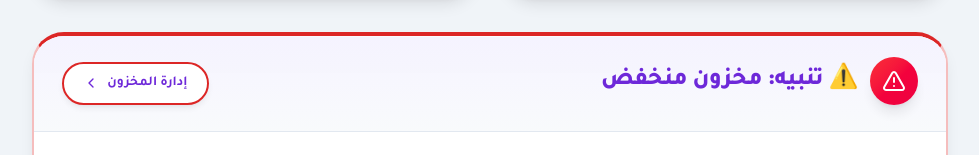
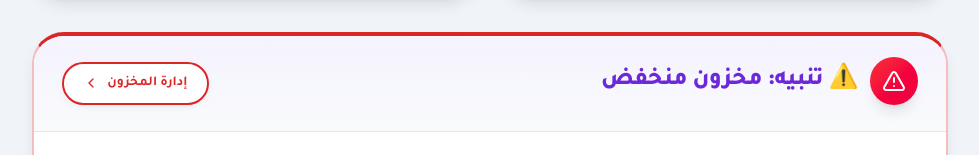
Before and after one commit to fantazia1110-design/BRAVO-new-sestym-, a Next.js app: page / in a window 1280 px wide. Shown: the part 2513-2668 px from the top of the page, without its empty margins (0-979 px from the left). Built offline with nearby package versions, Linux system fonts and the light colour scheme.

Commit message:
fix: inventory button uses div not Link - a tag global CSS was overriding red color to purple
Co-authored-by: arena-agent <297053741+arena-agent@users.noreply.github.com>

```diff
--- a/src/app/page.tsx
+++ b/src/app/page.tsx
@@ -481,28 +481,27 @@ export default function DashboardPage() {
             </span>
             ⚠️ تنبيه: مخزون منخفض
           </h2>
-          <Link
-            href="/inventory"
-            className="btn btn-sm group"
+          <div
+            onClick={() => window.location.href = '/inventory'}
+            className="group"
             style={{
               display: 'inline-flex',
               alignItems: 'center',
               justifyContent: 'center',
               gap: '0.5rem',
               padding: '0.5rem 1.2rem',
-              borderRadius: 'var(--radius-xl)',
+              borderRadius: '1.5rem',
               fontWeight: 700,
               fontSize: '0.85rem',
               cursor: 'pointer',
               background: 'rgba(255,255,255,0.95)',
               border: '2px solid #dc2626',
               color: '#dc2626',
-              boxShadow: 'var(--shadow)',
+              boxShadow: '0 2px 8px -2px rgba(0,0,0,0.08)',
               transition: 'all 0.25s ease',
               whiteSpace: 'nowrap',
               position: 'relative',
               overflow: 'hidden',
-              isolation: 'isolate',
               backdropFilter: 'blur(10px)',
             }}
             onMouseEnter={(e) => {
@@ -516,13 +515,13 @@ export default function DashboardPage() {
               e.currentTarget.style.background = 'rgba(255,255,255,0.95)';
               e.currentTarget.style.color = '#dc2626';
               e.currentTarget.style.borderColor = '#dc2626';
-              e.currentTarget.style.boxShadow = 'var(--shadow)';
+              e.currentTarget.style.boxShadow = '0 2px 8px -2px rgba(0,0,0,0.08)';
               e.currentTarget.style.transform = 'translateY(0) scale(1)';
             }}
           >
             إدارة المخزون
-            <ChevronLeft size={16} className="group-hover:-translate-x-1 transition-transform" />
-          </Link>
+            <ChevronLeft size={16} style={{ transition: 'transform 0.2s' }} />
+          </div>
         </div>
         <div className="card-body">
           <div className="grid grid-cols-4 gap-5">
```
